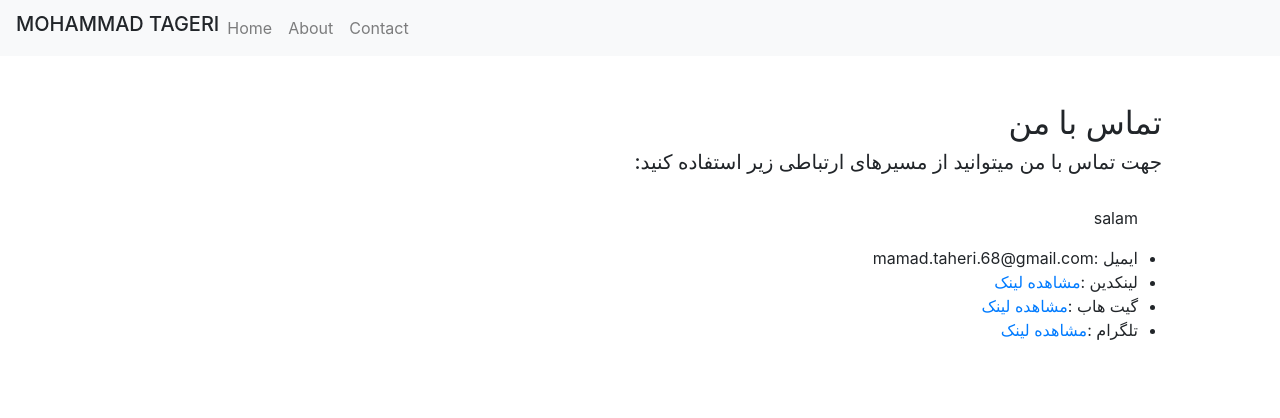
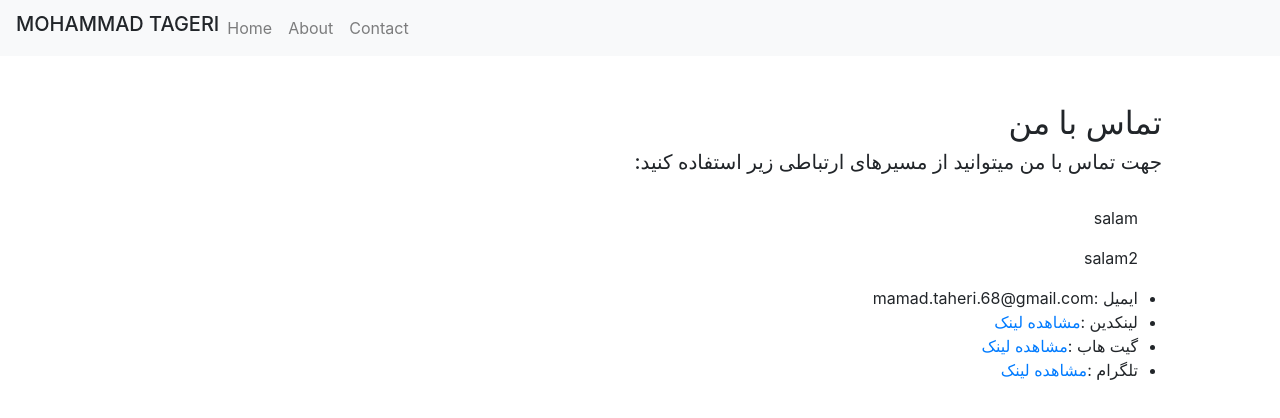
Before and after one commit to MamadTaheri/github-api, a React (Create React App) app: page /contact in a window 1280 px wide. Shown: the top 418 px of the page. Built offline with nearby package versions, Linux system fonts and the light colour scheme.

Commit message:
add salam2

```diff
--- a/src/components/Contact.js
+++ b/src/components/Contact.js
@@ -10,6 +10,7 @@ const Contact = () => {
                 <h5>جهت تماس با من میتوانید از مسیرهای ارتباطی زیر استفاده کنید:</h5>
                 <ul className="contact-list p-1 p-md-4">
                     <p>salam</p>
+                    <p>salam2</p>
 
                     <li>
                         <i className="fa fa-envelope-open-o" aria-hidden="true"></i>
```
